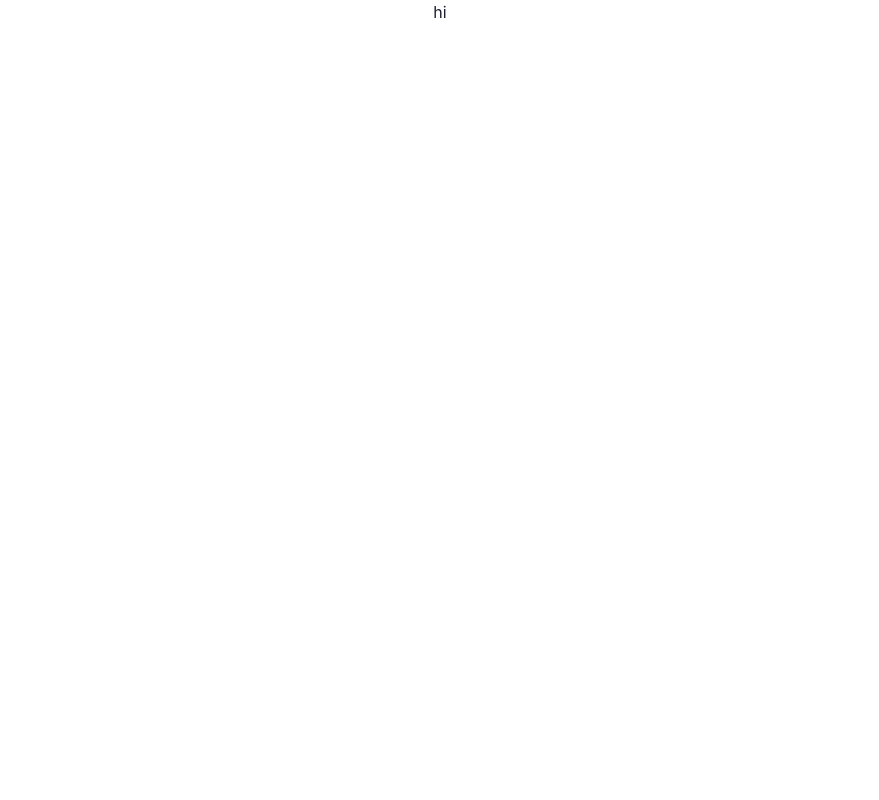
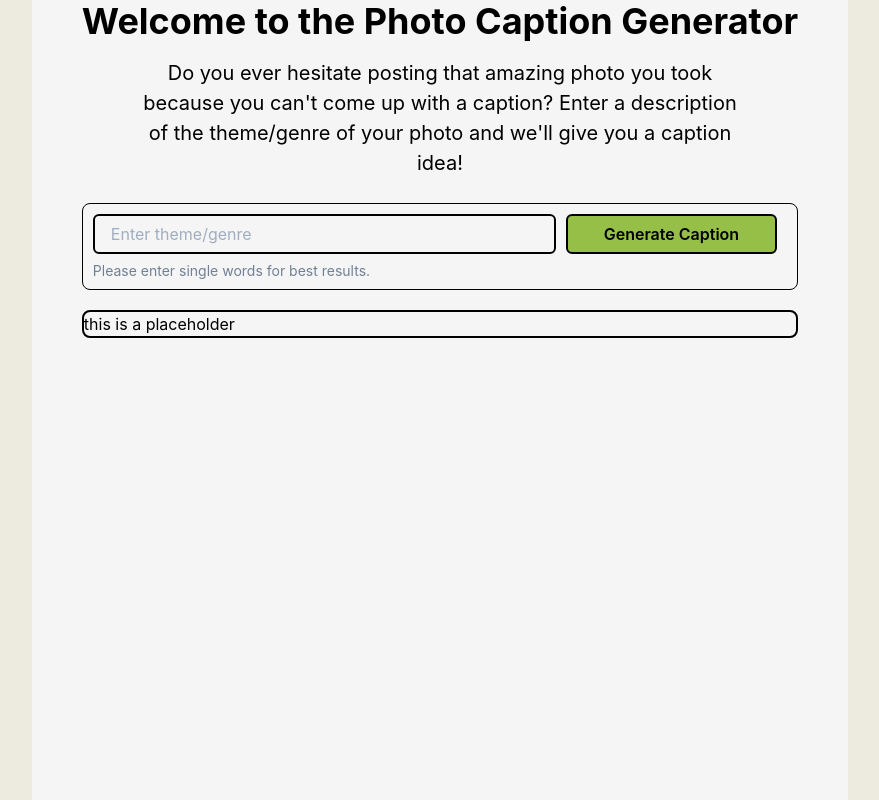
Before and after one commit to kalebchisholm/photo-caption-generator, a React (Create React App) app: page / in a window 1280 px wide. Shown: the whole page, without its empty margins (200-1079 px from the left). Built offline with nearby package versions, Linux system fonts and the light colour scheme.

Commit message:
General page structure

```diff
--- a/public/index.html
+++ b/public/index.html
@@ -5,6 +5,7 @@
     <link rel="icon" href="%PUBLIC_URL%/favicon.ico" />
     <meta name="viewport" content="width=device-width, initial-scale=1" />
     <meta name="theme-color" content="#000000" />
+    <meta name="author" content="Kaleb Chisholm">
     <meta
       name="description"
       content="Generate captions for your photos!"
--- a/src/App.jsx
+++ b/src/App.jsx
@@ -1,9 +1,8 @@
+import { Page } from './pages/Page';
 import './App.css';
 
 export default function App() {
   return (
-    <div className="App">
-      hi
-    </div>
+    <Page />
   );
 }
--- /dev/null
+++ b/src/components/Inputbar.jsx
@@ -0,0 +1,63 @@
+// import { useContext, useState } from 'react'
+// import { SearchContext } from '../context/search'
+import {
+  FormControl,
+  FormHelperText,
+  Button,
+  Input,
+  Flex,
+  Grid
+} from '@chakra-ui/react'
+
+// ------------------------------ FUNCTION ------------------------------------
+export function Inputbar() {
+  // const search = useContext(SearchContext)
+  // const [input, setInput] = useState('')
+
+  // const handleSearch = (event) => {
+  //   event.preventDefault()
+  //   search.search(input).then((data) => {
+  //     search.setData(data.results)
+  //     localStorage.setItem('myData', JSON.stringify(data.results))
+  //   })
+  // }
+
+  return (
+    <Grid
+      templateColumns='2fr 1fr'
+      border='1pt solid black'
+      borderRadius='lg'
+      p='10px'
+      my='10px'
+    >
+      <FormControl>
+        <Input
+          id='search'
+          type='search'
+          border='2pt solid black !important'
+          placeholder='Enter theme/genre'
+          // value={input}
+          // onChange={(event) => setInput(event.target.value)}
+        />
+        <FormHelperText>
+          Please enter single words for best results.
+        </FormHelperText>
+      </FormControl>
+      <Flex justify='space-evenly'>
+        <Button
+          mr='10px'
+          ml='10px'
+          w='full'
+          border='2pt solid black'
+          _hover={{
+            bgColor:'btnHoverColor'
+          }}
+          bg='btnColor'
+          // onClick={handleSearch}
+        >
+          Generate Caption
+        </Button>
+      </Flex>
+    </Grid>
+  )
+}
--- /dev/null
+++ b/src/components/Results.jsx
@@ -0,0 +1,13 @@
+import { Box } from "@chakra-ui/react"
+
+export function Results() {
+  return (
+    <Box
+      border='2pt solid black'
+      borderRadius='lg'
+      my='10px'
+    >
+      this is a placeholder
+    </Box>
+  )
+}
--- a/src/index.jsx
+++ b/src/index.jsx
@@ -1,12 +1,12 @@
 import { ChakraProvider } from '@chakra-ui/react';
+import { myTheme } from './styles/Theme';
 import React from 'react';
 import ReactDOM from 'react-dom';
 import App from './App';
-import './index.css'
 
 ReactDOM.render(
   <React.StrictMode>
-    <ChakraProvider>
+    <ChakraProvider resetCSS theme={myTheme}>
       <App />
     </ChakraProvider>
   </React.StrictMode>,
--- a/src/pages/Page.jsx
+++ b/src/pages/Page.jsx
@@ -1,6 +1,29 @@
-
+import { Heading, Text, Flex, Center } from '@chakra-ui/react'
+import { Inputbar } from '../components/Inputbar'
+import { Results } from '../components/Results'
 export function Page() {
   return (
-    <div>Page</div>
+    <Center>
+      <Flex direction='column' bg='centerBg' px='50px' h='100vh'>
+        <Heading textAlign='center'>
+          Welcome to the Photo Caption Generator
+        </Heading>
+        <Text
+          textAlign='center'
+          w='600px'
+          mx='auto'
+          my='15px'
+          fontSize='xl'
+        >
+          Do you ever hesitate posting that amazing
+          photo you took because you can't come up
+          with a caption? Enter a description of the
+          theme/genre of your photo and we'll give
+          you a caption idea!
+        </Text>
+        <Inputbar />
+        <Results />
+      </Flex>
+    </Center>
   )
 }
--- /dev/null
+++ b/src/styles/Theme.js
@@ -0,0 +1,17 @@
+import { extendTheme } from '@chakra-ui/react'
+
+export const myTheme = extendTheme ({
+  colors: {
+    centerBg: 'whitesmoke',
+    btnColor: '#95BF47',
+    btnHoverColor: '#64943E',
+  },
+  styles: {
+    global: () => ({
+      body: {
+        bg: '#edeadf',
+        color: 'black',
+      }
+    })
+  }
+})
```
